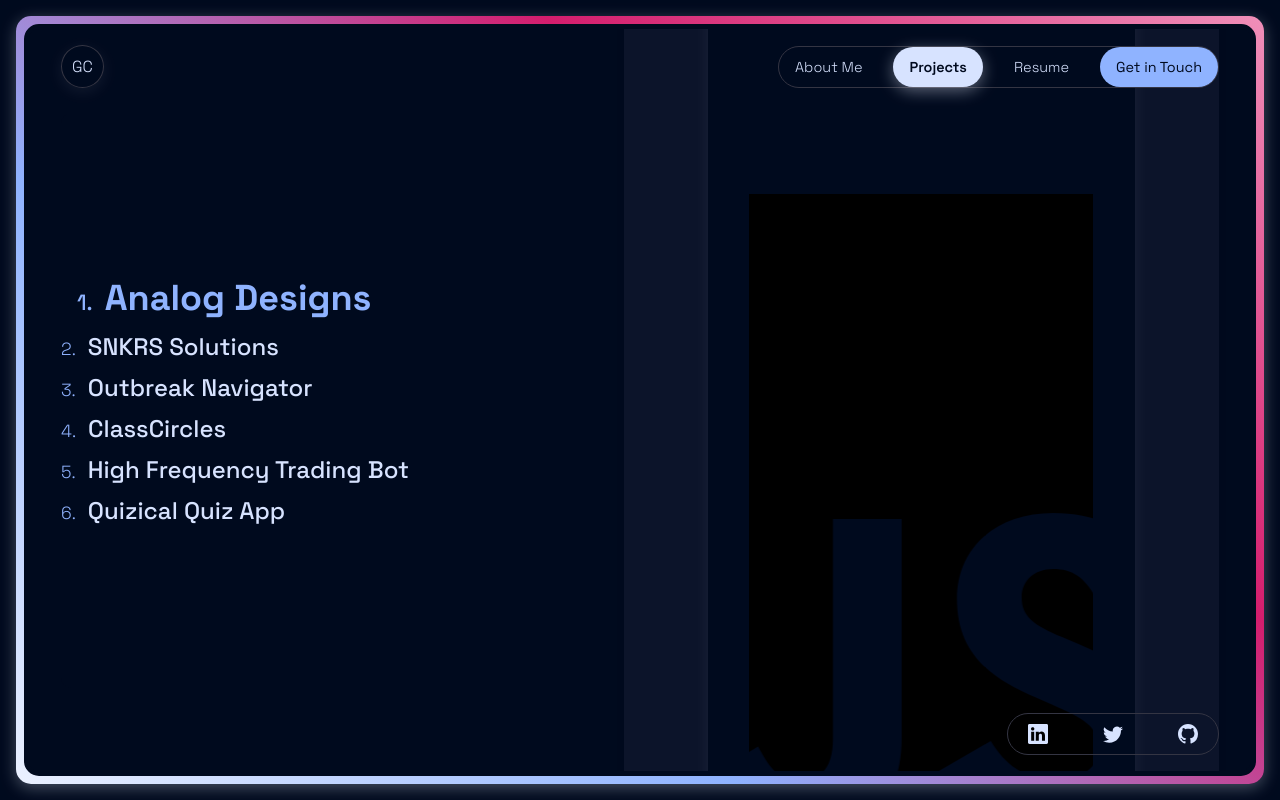
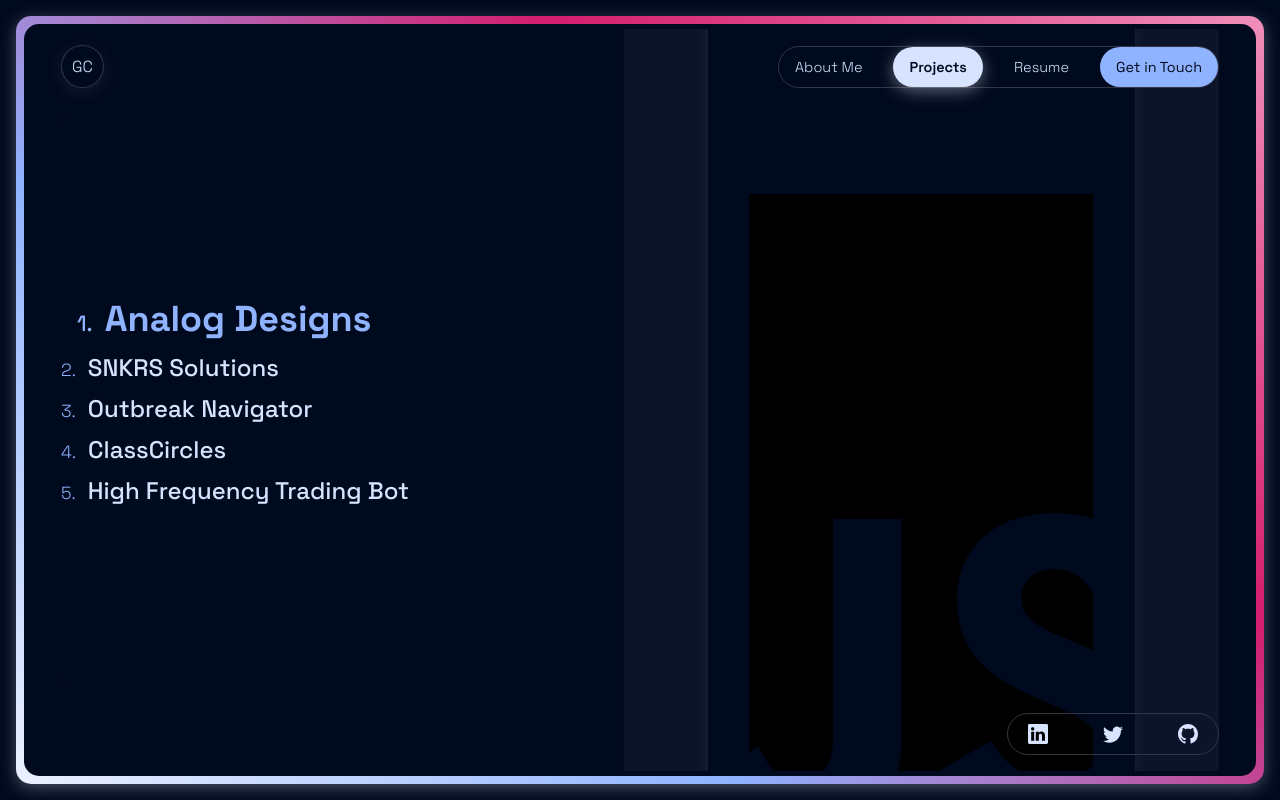
Before and after one commit to guycdev/portfolio-old, a React (Vite) app: page /projects in a window 1280 px wide. Built offline with nearby package versions, Linux system fonts and the light colour scheme; no server answers.

Commit message:
removed redundent project

```diff
--- a/src/utilities/projects.js
+++ b/src/utilities/projects.js
@@ -203,25 +203,25 @@ const projects = [
       { logo: git, name: "Git" },
     ],
   },
-  {
-    title: "Quizical Quiz App",
-    subheading:
-      "Dynamic quiz app with user controlled category, difficulty, and type",
-    descriptiveSubheading:
-      "Implemented dynamic user settings for a personalized quiz experience.",
-    links: {
-      github: "https://github.com/gcWDev/Quizzical",
-      live: "https://dancing-douhua-4d4ac1.netlify.app/",
-    },
-    img: quizzical,
-    tech: [
-      { logo: js, name: "Javascript" },
-      { logo: react, name: "React" },
-      { logo: css, name: "CSS" },
-      { logo: git, name: "Git" },
-      { logo: figma, name: "Figma" },
-    ],
-  },
+  // {
+  //   title: "Quizical Quiz App",
+  //   subheading:
+  //     "Dynamic quiz app with user controlled category, difficulty, and type",
+  //   descriptiveSubheading:
+  //     "Implemented dynamic user settings for a personalized quiz experience.",
+  //   links: {
+  //     github: "https://github.com/gcWDev/Quizzical",
+  //     live: "https://dancing-douhua-4d4ac1.netlify.app/",
+  //   },
+  //   img: quizzical,
+  //   tech: [
+  //     { logo: js, name: "Javascript" },
+  //     { logo: react, name: "React" },
+  //     { logo: css, name: "CSS" },
+  //     { logo: git, name: "Git" },
+  //     { logo: figma, name: "Figma" },
+  //   ],
+  // },
 ];
 
 export default projects;
```
